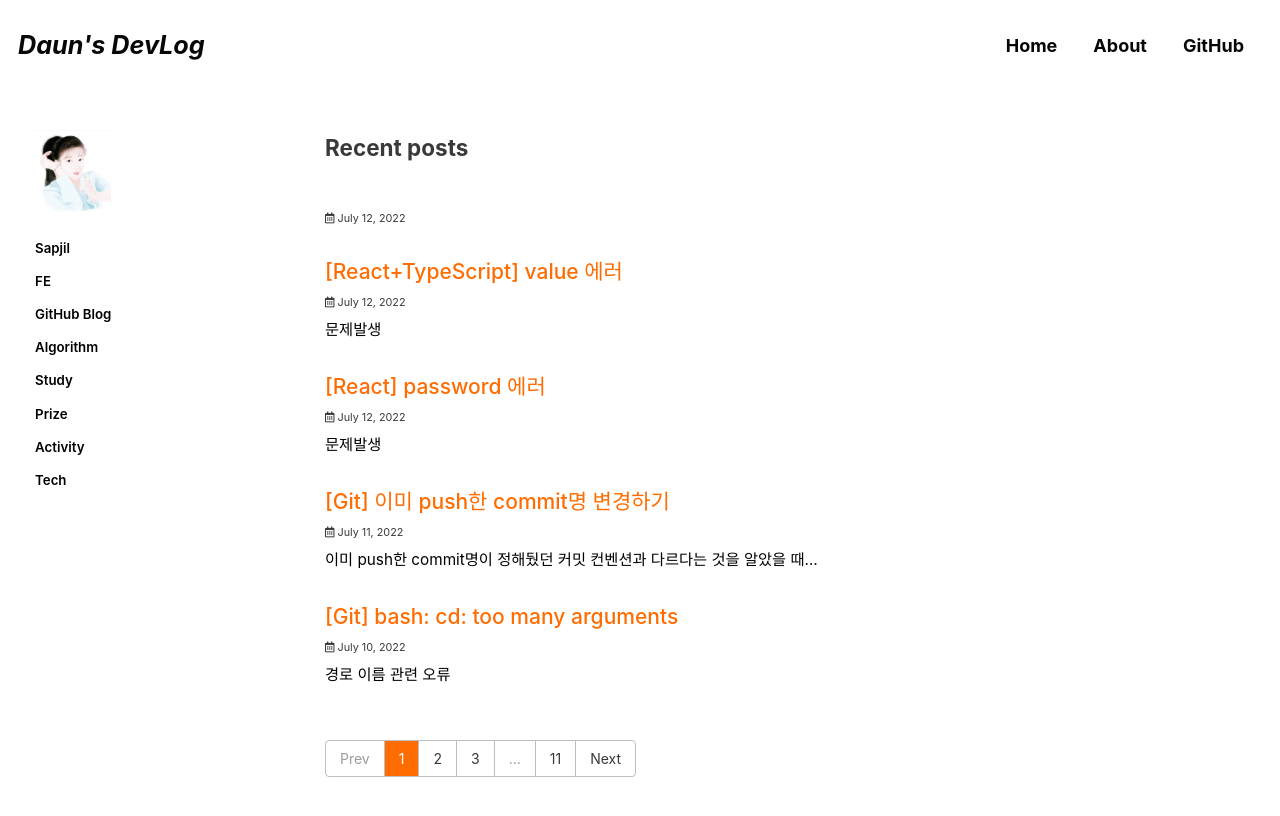
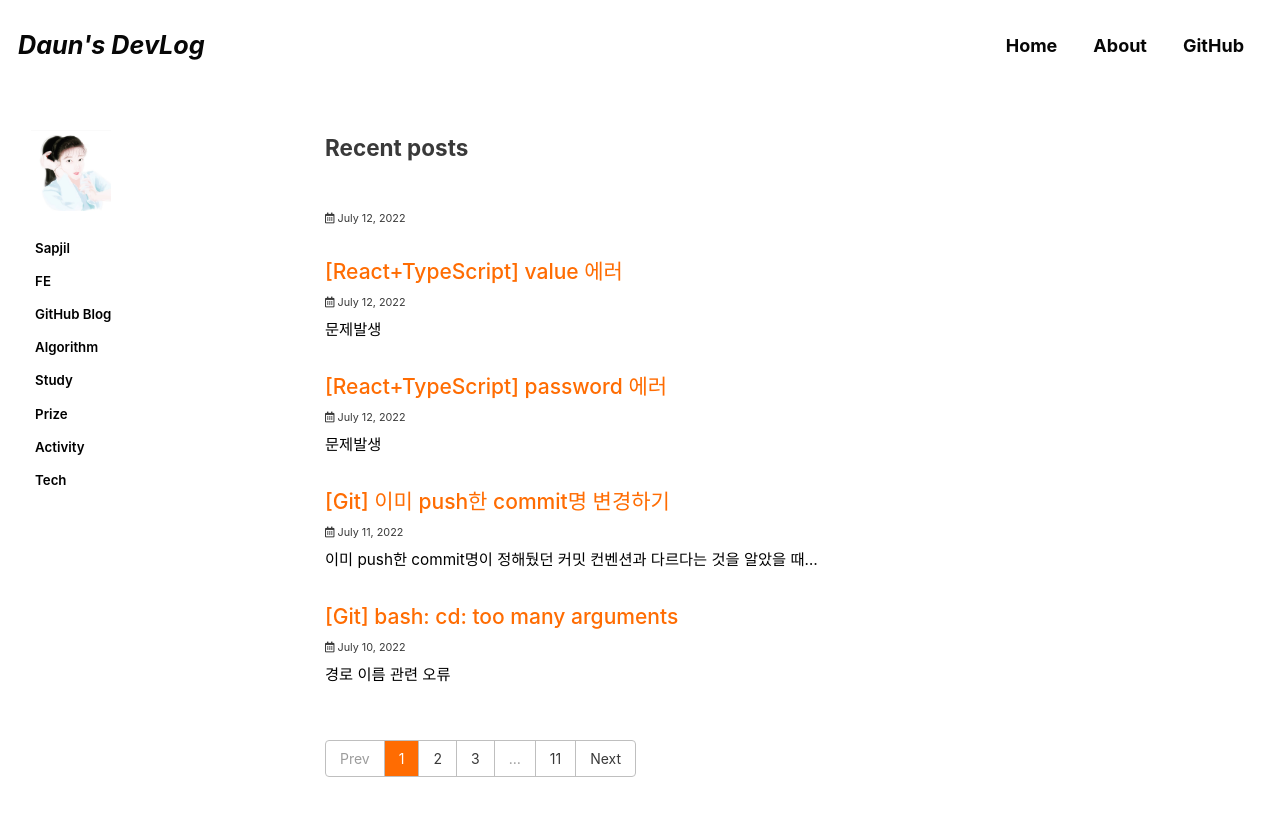
Before and after one commit to DAUN3046/DAUN3046.github.io, a Jekyll site: the page built from index.html, in a window 1280 px wide and 900 px high. Shown: the top 816 px of the window. Built offline with Jekyll 4.4.1, drawn with Linux system fonts in a browser that asks for light colours; cached includes are drawn as plain includes; some web fonts are replaced; the list of posts is cut into pages by our own code.

Commit message:
Update 2022-07-12-passworderror.md

```diff
--- a/_posts/2022-07-12-passworderror.md
+++ b/_posts/2022-07-12-passworderror.md
@@ -1,10 +1,10 @@
 ---
-title: "[React] password 에러"
+title: "[React+TypeScript] password 에러"
 excerpt:
 categories:
   - Sapjil
 tags:
-  - [Sapjil, React]
+  - [Sapjil, React, TypeScript]
 
 permalink: /sapjil/220712passworderror/
 
```
